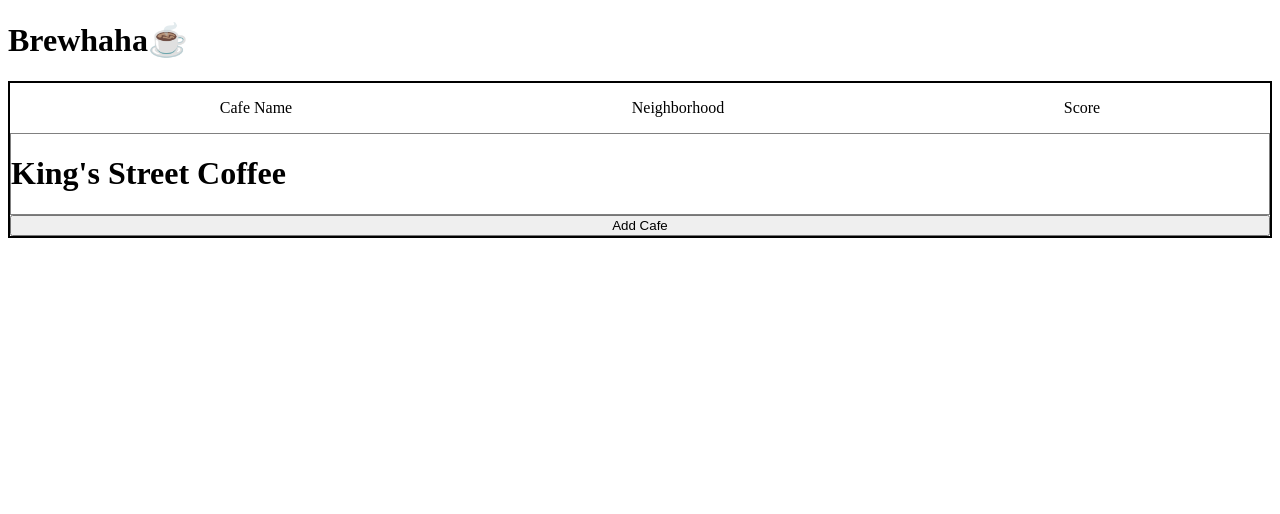
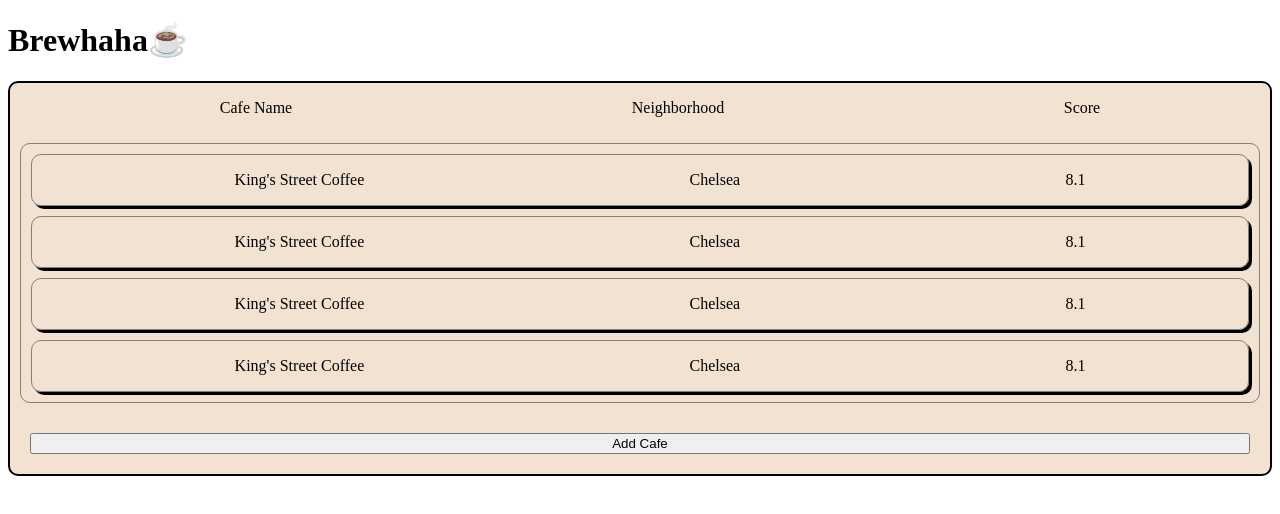
Before and after one commit to jacksonkalmbach/brew3, a React app: page / in a window 1280 px wide. Shown: the top 514 px of the page. Built offline with nearby package versions, Linux system fonts and the light colour scheme.

Commit message:
initial frontend styling

```diff
--- /dev/null
+++ b/src/components/cafe.js
@@ -0,0 +1,17 @@
+import React, {Component} from 'react';
+
+class Cafe extends Component {
+    render() {
+        return(
+            <div style={{margin: "10px", boxShadow: "3px 3px",border: "1px solid gray", borderRadius: "10px", display: "flex", flexDirection: "column"}}>
+                <ul style={{listStyle: "none", display: "flex", flexDirection: "row", justifyContent: "space-around"}}>
+                    <li>King's Street Coffee</li>
+                    <li>Chelsea</li>
+                    <li>8.1</li>
+                </ul>
+            </div>
+        )
+    }
+};
+
+export default Cafe;
--- a/src/components/cafeList.js
+++ b/src/components/cafeList.js
@@ -1,10 +1,14 @@
 import React, {Component} from 'react';
+import Cafe from './cafe';
 
 class CafeList extends Component {
     render() {
         return(
-            <div style={{border: "1px solid gray"}}>
-                <h1>King's Street Coffee</h1>
+            <div style={{border: "1px solid gray", borderRadius:"10px", margin: "10px"}}>
+                <Cafe />
+                <Cafe />
+                <Cafe />
+                <Cafe />
             </div>
         )
     }
--- a/src/components/dashboard.js
+++ b/src/components/dashboard.js
@@ -4,14 +4,14 @@ import CafeList from './cafeList';
 class Dashboard extends Component {
     render() {
         return(
-            <div className='dashboard' style={{border: "2px solid black", display: "flex", flexDirection: "column", justifyContent: "center"}}>
+            <div className='dashboard' style={{background: '#f1e2d1', border: "2px solid black", borderRadius: "10px", display: "flex", flexDirection: "column", justifyContent: "center"}}>
                     <ul className="headers" style={{listStyle: "none", display: "flex", flexDirection: "row", justifyContent: "space-around"}}>
                         <li>Cafe Name</li>
                         <li>Neighborhood</li>
                         <li>Score</li>
                     </ul>
                     <CafeList />
-                <button>Add Cafe</button>
+                <button style={{margin: "20px"}}>Add Cafe</button>
             </div>
         )
     }
```
